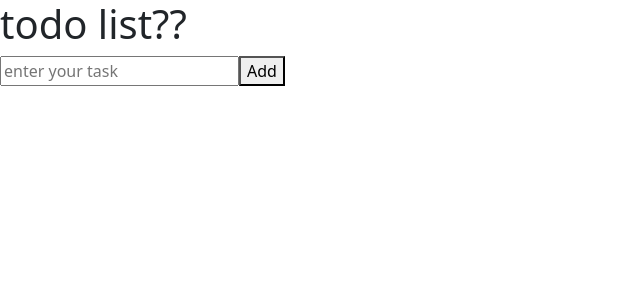
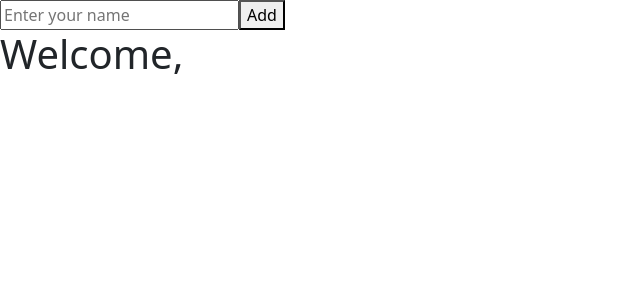
Before and after one commit to mohammad2001ah/react-1, a React (Create React App) app in the folder client/: page / in a window 1280 px wide. Shown: the top 300 px of the page, without its empty margins (0-640 px from the left). Built offline with nearby package versions, Linux system fonts and the light colour scheme.

Commit message:
Update application.js

```diff
--- a/client/src/componenets/application.js
+++ b/client/src/componenets/application.js
@@ -1,5 +1,5 @@
 import { Update } from "@mui/icons-material";
-import { useState } from "react";
+import { useState,useEffect } from "react";
 // export default function Counter(){
 //   const[count,setCount]=useState(0);
 //   function increaseCount(){
@@ -18,62 +18,154 @@ import { useState } from "react";
 //     </>
 //   )
 // }
-export default function Counter(){
-  const[text,setText]=useState("");
-  const[todo,setTodo]=useState([]);
+// export default function Counter(){
+//   const[text,setText]=useState("");
+//   const[todo,setTodo]=useState([]);
 
-  function addTask(event){
-    event.preventDefault();
-    if(text.trim()===""){
-      alert("enter yor task");
-      return;
-    }
-    const isEditing = todo.find(item => item.isEditing === true);
-    if(isEditing){
-      setTodo(todo.map(item =>
-        item.id === isEditing.id ? { ...item, text: text, isEditing: false } : item
-      ));
-      setText("");
-      return;
-    }
-    const newTask={
-      id: Date.now(),
-      text: text.trim(),
-      isEditing: false
-    }
-    setTodo([...todo, newTask]);
-    setText("");
+//   function addTask(event){
+//     event.preventDefault();
+//     if(text.trim()===""){
+//       alert("enter yor task");
+//       return;
+//     }
+//     const isEditing = todo.find(item => item.isEditing === true);
+//     if(isEditing){
+//       setTodo(todo.map(item =>
+//         item.id === isEditing.id ? { ...item, text: text, isEditing: false } : item
+//       ));
+//       setText("");
+//       return;
+//     }
+//     const newTask={
+//       id: Date.now(),
+//       text: text.trim(),
+//       isEditing: false
+//     }
+//     setTodo([...todo, newTask]);
+//     setText("");
+//   }
+
+//   function deleteTask(id){
+//     setTodo(todo.filter(item => item.id !== id));
+//   }
+
+//   function editData(id){
+//     const edit = todo.find(item => item.id === id);
+//     if(edit){
+//       setText(edit.text);
+//       setTodo(todo.map(item =>
+//         item.id === id ? { ...item, isEditing: true } : { ...item, isEditing: false }
+//       ));
+//     }
+//   }
+
+//   return(
+//     <>
+//     <h1>todo list??</h1>
+//     <form onSubmit={addTask}>
+//     <input type="text" name="text" placeholder="enter your task" value={text} onChange={(e)=>setText(e.target.value)}/>
+//     <button type="submit">Add</button>
+//     </form>
+//     <ul>
+//       {todo.map(item =>
+//         <li key={item.id}>{item.text}
+//         <button onClick={() => deleteTask(item.id)}>Delete</button>
+//         <button onClick={() => editData(item.id)}>edit</button>
+//         </li>
+//       )}
+//     </ul>
+//     </>
+//   )
+// }
+// export default function Counter(){
+//   const[count,setCount]=useState(0);
+//   useEffect(()=>{
+//     const intervaId= setInterval(()=>{
+//       setCount(value => value+1);
+//     },100)
+//     return ()=> clearInterval(intervaId)
+//   },[])
+//   return(
+//     <>
+//     <h1>i have renderd {count} times</h1>
+//     </>
+//   )
+// }
+// export default function Counter(){
+//   const[resourceType,setResourceType]=useState("Home");
+//   useEffect(()=>{
+//     //alert("resourceType is set to "+ resourceType)
+//     console.log("resourceType is set to "+ resourceType)
+//   },[resourceType])
+//   return(
+//     <>
+//     <button onClick={()=>setResourceType("Home")}>Home</button>
+//     <button onClick={()=>setResourceType("Posts")}>Posts</button>
+//     <button onClick={()=>setResourceType("Users")}>Users</button>
+//     <h1>Current Resource: {resourceType}</h1>
+//     </>
+//   )
+// }
+// export default function Counter(){
+//   const[count,setCount]=useState(0);
+//   useEffect(()=>{
+//     const timer= setTimeout(()=>{
+//       setCount(value=> value+1)
+//     alert("welcome to my webSite")
+//     },3000)
+//     return ()=>clearTimeout(timer);
+//   },[])
+//   return(
+//     <>
+//     <h1>Current Resource:{count}</h1>
+//     </>
+//   )
+// }
+// export default function Counter() {
+//   const [position, setPosition] = useState({ x: 0, y: 0 });
+
+//   useEffect(() => {
+//     const handleMouseMove = (event) => {
+//       setPosition({ x: event.clientX, y: event.clientY });
+//     };
+
+//     window.addEventListener("mousemove", handleMouseMove);
+
+//     return () => window.removeEventListener("mousemove", handleMouseMove);
+//   }, []);
+
+//   return (
+//     <>
+//       <h1>Mouse Position:</h1>
+//       <h2>X: {position.x}</h2>
+//       <h2>Y: {position.y}</h2>
+//     </>
+//   );
+// }
+export default function Counter() {
+  const[username,setUserName]=useState("");
+  const [savedName, setSavedName] = useState("");
+  useEffect(()=>{
+    const name=localStorage.getItem("username");
+    setSavedName(name);
   }
+  ,[])
+  const handelAdd=()=>{
+    localStorage.setItem("username",username);
+    setSavedName(username);
+    setUserName("");
+  }
+  return (
+    <>
+    <input
+        type="text"
+        value={username}
+        onChange={(e) => setUserName(e.target.value)}
+        placeholder="Enter your name"
+      />
+      <button onClick={handelAdd}>Add</button>
+      <h1>Welcome, {username}</h1>
 
-  function deleteTask(id){
-    setTodo(todo.filter(item => item.id !== id));
-  }
-
-  function editData(id){
-    const edit = todo.find(item => item.id === id);
-    if(edit){
-      setText(edit.text);
-      setTodo(todo.map(item =>
-        item.id === id ? { ...item, isEditing: true } : { ...item, isEditing: false }
-      ));
-    }
-  }
-
-  return(
-    <>
-    <h1>todo list??</h1>
-    <form onSubmit={addTask}>
-    <input type="text" name="text" placeholder="enter your task" value={text} onChange={(e)=>setText(e.target.value)}/>
-    <button type="submit">Add</button>
-    </form>
-    <ul>
-      {todo.map(item =>
-        <li key={item.id}>{item.text}
-        <button onClick={() => deleteTask(item.id)}>Delete</button>
-        <button onClick={() => editData(item.id)}>edit</button>
-        </li>
-      )}
-    </ul>
     </>
-  )
+  );
 }
```
